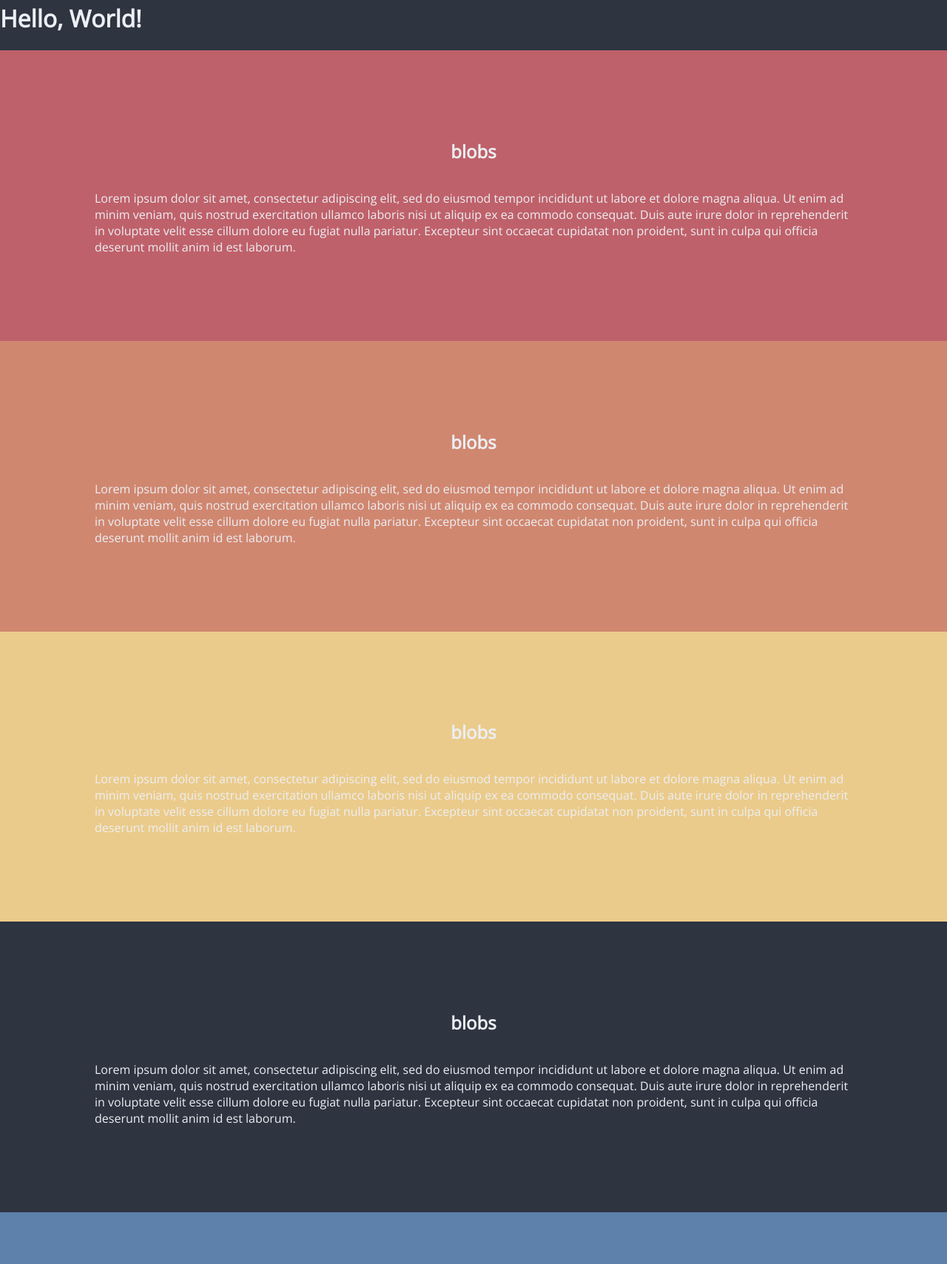
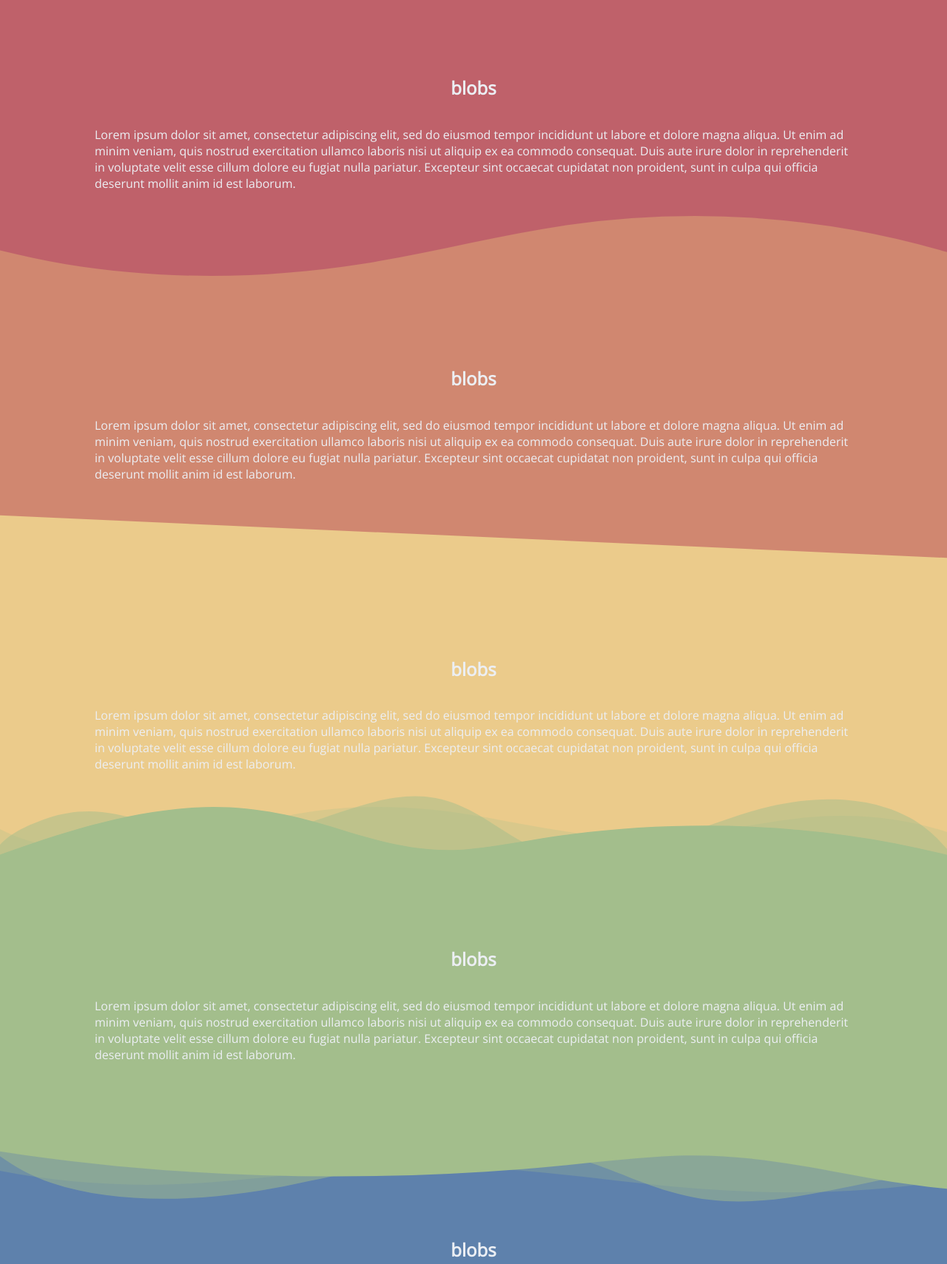
Before and after one commit to davidherszenhaut/blobs, a plain HTML site: page index.html in a window 1280 px wide. Shown: the part 18-1727 px from the top of the page at 74% size. Drawn offline with nearby package versions, Linux system fonts and the light colour scheme.

Commit message:
Added svg shapes and styling between sections

```diff
--- a/index.html
+++ b/index.html
@@ -31,28 +31,56 @@
   </head>
 
   <body>
-    <h1>Hello, World!</h1>
     <section class="red">
       <h2>blobs</h2>
       <p>Lorem ipsum dolor sit amet, consectetur adipiscing elit, sed do eiusmod tempor incididunt ut labore et dolore magna aliqua. Ut enim ad minim veniam, quis nostrud exercitation ullamco laboris nisi ut aliquip ex ea commodo consequat. Duis aute irure dolor in reprehenderit in voluptate velit esse cillum dolore eu fugiat nulla pariatur. Excepteur sint occaecat cupidatat non proident, sunt in culpa qui officia deserunt mollit anim id est laborum.</p>
+      <div class="red-to-orange">
+        <svg data-name="red-to-orange" xmlns="http://www.w3.org/2000/svg" viewBox="0 0 1200 120" preserveAspectRatio="none">
+          <path d="M321.39,56.44c58-10.79,114.16-30.13,172-41.86,82.39-16.72,168.19-17.73,250.45-.39C823.78,31,906.67,72,985.66,92.83c70.05,18.48,146.53,26.09,214.34,3V0H0V27.35A600.21,600.21,0,0,0,321.39,56.44Z" class="shape-fill"></path>
+        </svg>
+      </div>
     </section>
     <section class="orange">
       <h2>blobs</h2>
       <p>Lorem ipsum dolor sit amet, consectetur adipiscing elit, sed do eiusmod tempor incididunt ut labore et dolore magna aliqua. Ut enim ad minim veniam, quis nostrud exercitation ullamco laboris nisi ut aliquip ex ea commodo consequat. Duis aute irure dolor in reprehenderit in voluptate velit esse cillum dolore eu fugiat nulla pariatur. Excepteur sint occaecat cupidatat non proident, sunt in culpa qui officia deserunt mollit anim id est laborum.</p>
+      <div class="orange-to-yellow">
+        <svg data-name="orange-to-yellow" xmlns="http://www.w3.org/2000/svg" viewBox="0 0 1200 120" preserveAspectRatio="none">
+          <path d="M1200 120L0 16.48 0 0 1200 0 1200 120z" class="shape-fill"></path>
+        </svg>
+      </div>
     </section>
     <section class="yellow">
       <h2>blobs</h2>
       <p>Lorem ipsum dolor sit amet, consectetur adipiscing elit, sed do eiusmod tempor incididunt ut labore et dolore magna aliqua. Ut enim ad minim veniam, quis nostrud exercitation ullamco laboris nisi ut aliquip ex ea commodo consequat. Duis aute irure dolor in reprehenderit in voluptate velit esse cillum dolore eu fugiat nulla pariatur. Excepteur sint occaecat cupidatat non proident, sunt in culpa qui officia deserunt mollit anim id est laborum.</p>
+      <div class="yellow-to-green">
+        <svg data-name="yellow-to-green" xmlns="http://www.w3.org/2000/svg" viewBox="0 0 1200 120" preserveAspectRatio="none">
+          <path d="M0,0V46.29c47.79,22.2,103.59,32.17,158,28,70.36-5.37,136.33-33.31,206.8-37.5C438.64,32.43,512.34,53.67,583,72.05c69.27,18,138.3,24.88,209.4,13.08,36.15-6,69.85-17.84,104.45-29.34C989.49,25,1113-14.29,1200,52.47V0Z" opacity=".25" class="shape-fill"></path>
+          <path d="M0,0V15.81C13,36.92,27.64,56.86,47.69,72.05,99.41,111.27,165,111,224.58,91.58c31.15-10.15,60.09-26.07,89.67-39.8,40.92-19,84.73-46,130.83-49.67,36.26-2.85,70.9,9.42,98.6,31.56,31.77,25.39,62.32,62,103.63,73,40.44,10.79,81.35-6.69,119.13-24.28s75.16-39,116.92-43.05c59.73-5.85,113.28,22.88,168.9,38.84,30.2,8.66,59,6.17,87.09-7.5,22.43-10.89,48-26.93,60.65-49.24V0Z" opacity=".5" class="shape-fill"></path>
+          <path d="M0,0V5.63C149.93,59,314.09,71.32,475.83,42.57c43-7.64,84.23-20.12,127.61-26.46,59-8.63,112.48,12.24,165.56,35.4C827.93,77.22,886,95.24,951.2,90c86.53-7,172.46-45.71,248.8-84.81V0Z" class="shape-fill"></path>
+        </svg>
+      </div>
     </section>
     <section class="green">
       <h2>blobs</h2>
       <p>Lorem ipsum dolor sit amet, consectetur adipiscing elit, sed do eiusmod tempor incididunt ut labore et dolore magna aliqua. Ut enim ad minim veniam, quis nostrud exercitation ullamco laboris nisi ut aliquip ex ea commodo consequat. Duis aute irure dolor in reprehenderit in voluptate velit esse cillum dolore eu fugiat nulla pariatur. Excepteur sint occaecat cupidatat non proident, sunt in culpa qui officia deserunt mollit anim id est laborum.</p>
     </section>
     <section class="blue">
+      <div class="green-to-blue">
+        <svg data-name="green-to-blue" xmlns="http://www.w3.org/2000/svg" viewBox="0 0 1200 120" preserveAspectRatio="none">
+          <path d="M0,0V46.29c47.79,22.2,103.59,32.17,158,28,70.36-5.37,136.33-33.31,206.8-37.5C438.64,32.43,512.34,53.67,583,72.05c69.27,18,138.3,24.88,209.4,13.08,36.15-6,69.85-17.84,104.45-29.34C989.49,25,1113-14.29,1200,52.47V0Z" opacity=".25" class="shape-fill"></path>
+          <path d="M0,0V15.81C13,36.92,27.64,56.86,47.69,72.05,99.41,111.27,165,111,224.58,91.58c31.15-10.15,60.09-26.07,89.67-39.8,40.92-19,84.73-46,130.83-49.67,36.26-2.85,70.9,9.42,98.6,31.56,31.77,25.39,62.32,62,103.63,73,40.44,10.79,81.35-6.69,119.13-24.28s75.16-39,116.92-43.05c59.73-5.85,113.28,22.88,168.9,38.84,30.2,8.66,59,6.17,87.09-7.5,22.43-10.89,48-26.93,60.65-49.24V0Z" opacity=".5" class="shape-fill"></path>
+          <path d="M0,0V5.63C149.93,59,314.09,71.32,475.83,42.57c43-7.64,84.23-20.12,127.61-26.46,59-8.63,112.48,12.24,165.56,35.4C827.93,77.22,886,95.24,951.2,90c86.53-7,172.46-45.71,248.8-84.81V0Z" class="shape-fill"></path>
+        </svg>
+      </div>
       <h2>blobs</h2>
       <p>Lorem ipsum dolor sit amet, consectetur adipiscing elit, sed do eiusmod tempor incididunt ut labore et dolore magna aliqua. Ut enim ad minim veniam, quis nostrud exercitation ullamco laboris nisi ut aliquip ex ea commodo consequat. Duis aute irure dolor in reprehenderit in voluptate velit esse cillum dolore eu fugiat nulla pariatur. Excepteur sint occaecat cupidatat non proident, sunt in culpa qui officia deserunt mollit anim id est laborum.</p>
     </section>
     <section class="purple">
+      <div class="blue-to-purple">
+        <svg data-name="blue-to-purple" xmlns="http://www.w3.org/2000/svg" viewBox="0 0 1200 120" preserveAspectRatio="none">
+          <path d="M1200 0L0 0 598.97 114.72 1200 0z" class="shape-fill"></path>
+        </svg>
+      </div>
       <h2>blobs</h2>
       <p>Lorem ipsum dolor sit amet, consectetur adipiscing elit, sed do eiusmod tempor incididunt ut labore et dolore magna aliqua. Ut enim ad minim veniam, quis nostrud exercitation ullamco laboris nisi ut aliquip ex ea commodo consequat. Duis aute irure dolor in reprehenderit in voluptate velit esse cillum dolore eu fugiat nulla pariatur. Excepteur sint occaecat cupidatat non proident, sunt in culpa qui officia deserunt mollit anim id est laborum.</p>
     </section>
--- a/styles.css
+++ b/styles.css
@@ -49,7 +49,7 @@ section {
 }
 
 .green {
-  background: var(--green):
+  background: var(--green);
 }
 
 .blue {
@@ -59,3 +59,106 @@ section {
 .purple {
   background: var(--purple);
 }
+
+.red-to-orange {
+    position: absolute;
+    bottom: 0;
+    left: 0;
+    width: 100%;
+    overflow: hidden;
+    line-height: 0;
+    transform: rotate(180deg);
+}
+
+.red-to-orange svg {
+    position: relative;
+    display: block;
+    width: calc(150% + 1.3px);
+    height: 150px;
+}
+
+.red-to-orange .shape-fill {
+    fill: #d08770;
+}
+
+.orange-to-yellow {
+    position: absolute;
+    bottom: 0;
+    left: 0;
+    width: 100%;
+    overflow: hidden;
+    line-height: 0;
+    transform: rotate(180deg);
+}
+
+.orange-to-yellow svg {
+    position: relative;
+    display: block;
+    width: calc(150% + 1.3px);
+    height: 100px;
+}
+
+.orange-to-yellow .shape-fill {
+    fill: #ebcb8b;
+}
+
+.yellow-to-green {
+    position: absolute;
+    bottom: 0;
+    left: 0;
+    width: 100%;
+    overflow: hidden;
+    line-height: 0;
+    transform: rotate(180deg);
+}
+
+.yellow-to-green svg {
+    position: relative;
+    display: block;
+    width: calc(100% + 1.3px);
+    height: 91px;
+}
+
+.yellow-to-green .shape-fill {
+    fill: #a3be8c;
+}
+
+.green-to-blue {
+    position: absolute;
+    top: 0;
+    left: 0;
+    width: 100%;
+    overflow: hidden;
+    line-height: 0;
+}
+
+.green-to-blue svg {
+    position: relative;
+    display: block;
+    width: calc(139% + 1.3px);
+    height: 78px;
+}
+
+.green-to-blue .shape-fill {
+    fill: #a3be8c;
+}
+
+.blue-to-purple {
+    position: absolute;
+    top: 0;
+    left: 0;
+    width: 100%;
+    overflow: hidden;
+    line-height: 0;
+}
+
+.blue-to-purple svg {
+    position: relative;
+    display: block;
+    width: calc(100% + 1.3px);
+    height: 80px;
+}
+
+.blue-to-purple .shape-fill {
+    fill: #5e81ac;
+}
```
